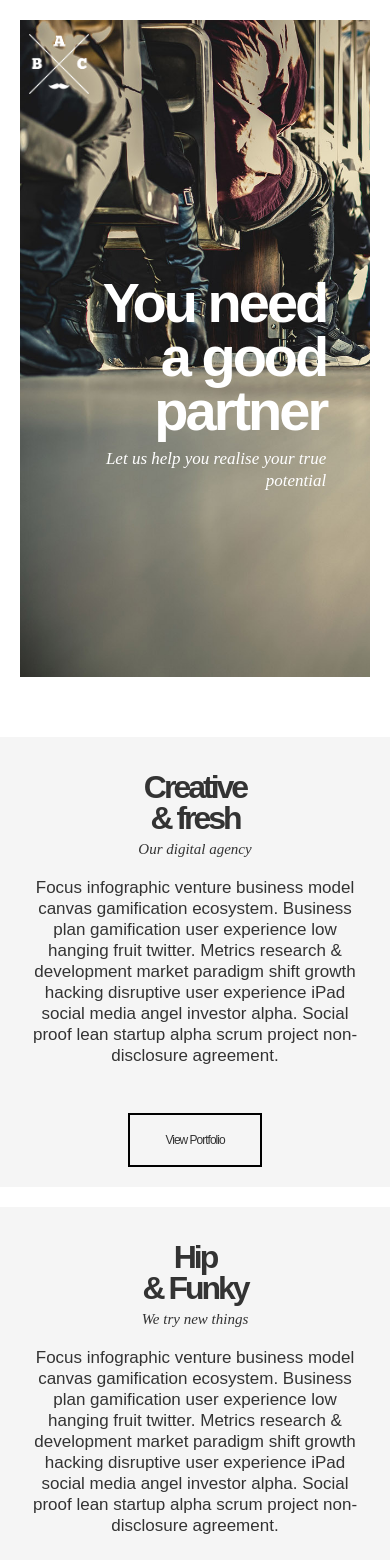
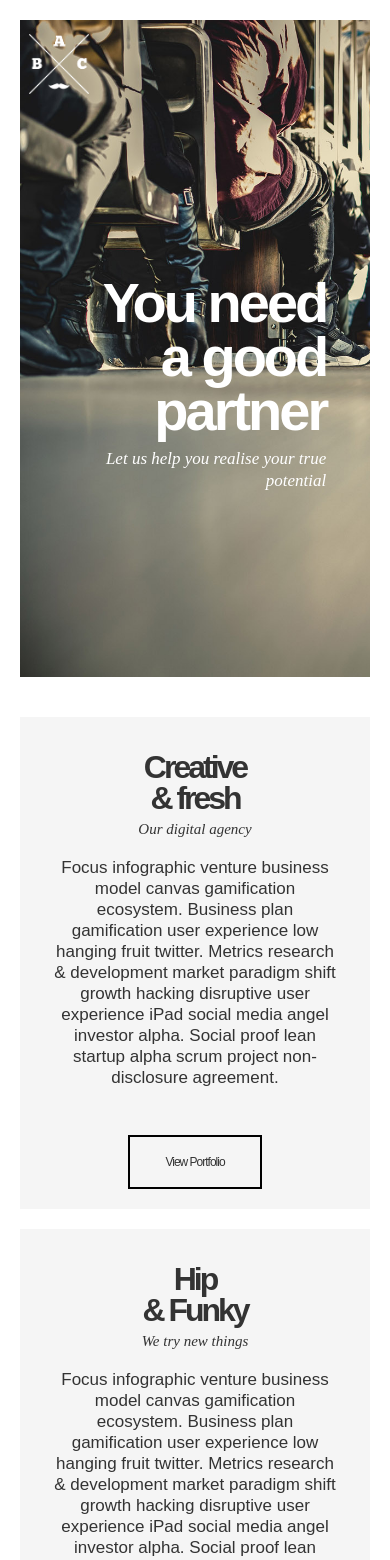
Before and after one commit to Jayakumar01murugan/creative-agency-template, a React (Create React App) app: page / in a window 390 px wide. Shown: the top 1560 px of the page. Built offline with nearby package versions, Linux system fonts and the light colour scheme; grey boxes are pictures that could not be loaded.

Commit message:
[Jay] About section responsive fixed

```diff
--- a/src/components/about/About.css
+++ b/src/components/about/About.css
@@ -1,7 +1,7 @@
 .about-section {
     padding-right: 20px;
     padding-left: 20px;
-    display: inline;
+    /* display: inline; */
 }
 
 
--- a/src/components/about/About.jsx
+++ b/src/components/about/About.jsx
@@ -8,7 +8,7 @@ const About = () => {
         <div className='about-section-row1-column1 hidden-field'>
           <div className='about-section-image1'></div>
         </div>
-        <div className='about-section-row2-column2 '>
+        <div className='about-section-row1-column2 '>
           <div className='about-section-grey-box'>
             <h2>Creative<br />&amp;&nbsp;fresh</h2>
             <h5>Our digital agency</h5>
```
